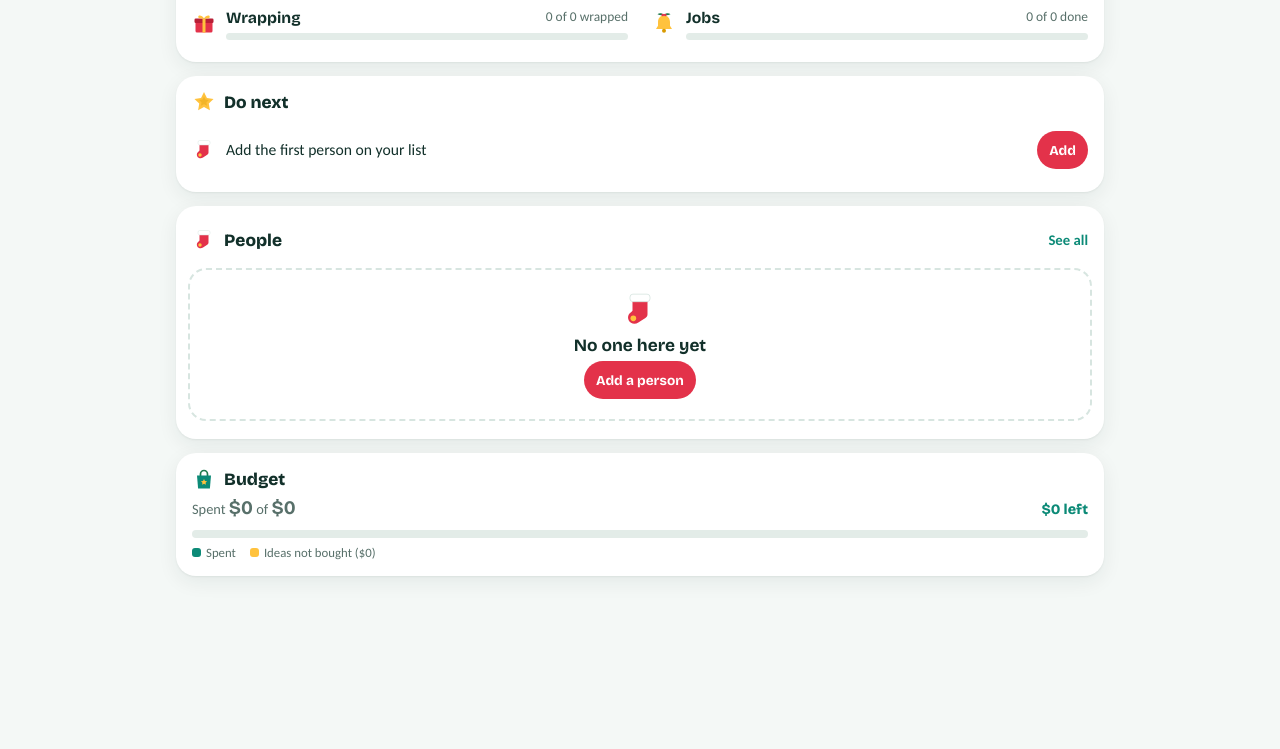
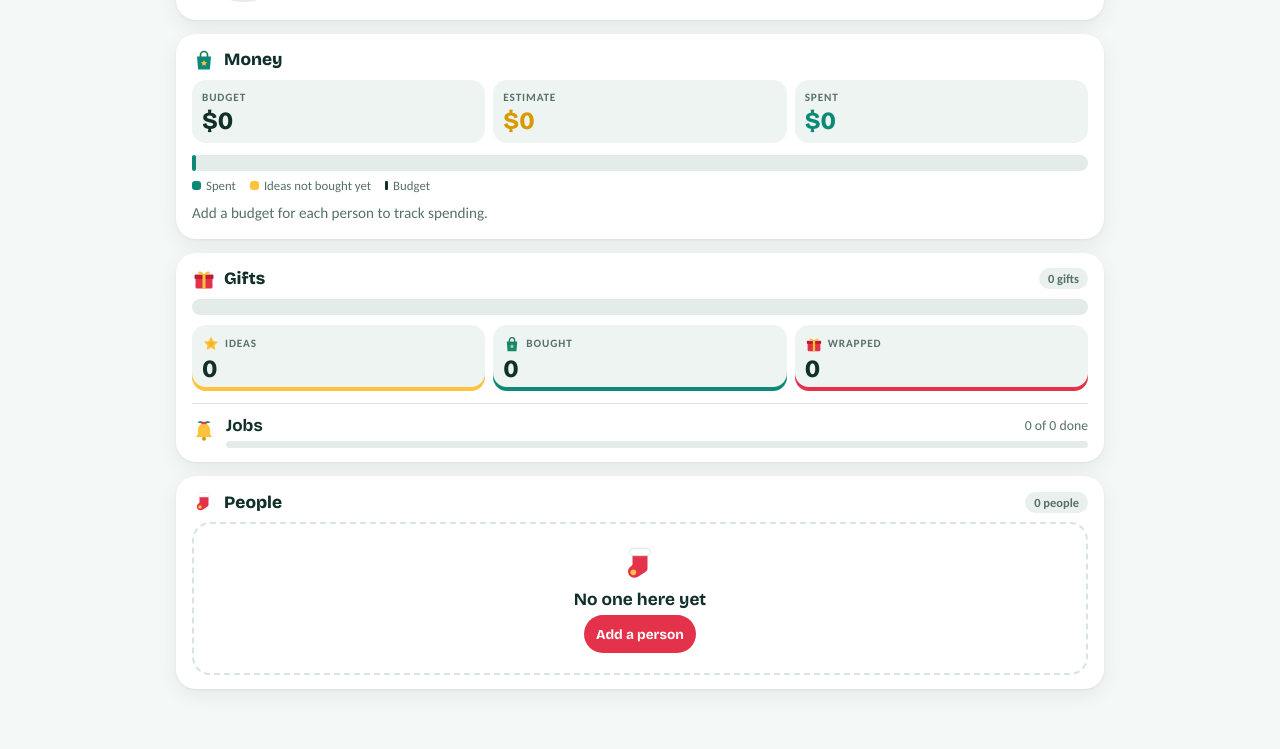
Before and after one commit to penelopebowling7-debug/ChristmasPlanner, a plain HTML site: page index.html in a window 1280 px wide. Shown: the part 459-1208 px from the top of the page. Before the commit the page ends 1095 px from the top, so only its background shows below. Drawn offline with nearby package versions, Linux system fonts and the light colour scheme.

Commit message:
Turn Home into a visual status summary
Replace the to-do list with a % ready ring, budget, estimate and spent,
gifts by status, jobs progress and everyone on the list.

Co-Authored-By: Claude Opus 5.5 <noreply@anthropic.com>
Claude-Session: https://claude.ai/code/session_01TU9xhN6Sdqrwz4MJwF7Zu1

```diff
--- a/index.html
+++ b/index.html
@@ -6,7 +6,7 @@
 <link rel="stylesheet" href="https://fonts.googleapis.com/css2?family=Bricolage+Grotesque:opsz,wght@12..96,500;12..96,700;12..96,800&family=Carlito:wght@400;700&display=swap">
 <style>
 /* Layout: phone first. Slim cherry header, one view at a time, tab bar at the thumb with a big + in the middle.
-   Home fits the essentials in about one screen: progress rows, a "Do next" list you can action in place, budget line, people strip.
+   Home is a visual summary only: % ready ring, money (budget, estimate, spent), gifts by status, and everyone on the list.
    Aussie summer Christmas: cherry, pine, sunshine gold. */
 :root{
   --bg:#F4F8F6; --card:#FFFFFF; --ink:#12302A; --muted:#58706A; --line:#D7E5E0; --track:#E3ECE8; --soft:#EEF4F1;
@@ -185,6 +185,47 @@ textarea{min-height:70px;resize:vertical}
 .sp .stock{width:46px;height:46px}
 .sp b{font-family:var(--display);font-size:.88rem;max-width:70px;overflow:hidden;text-overflow:ellipsis;white-space:nowrap}
 .sp small{display:flex;align-items:center;gap:4px;font-size:.72rem;color:var(--muted);white-space:nowrap}
+
+
+.hero2{display:flex;align-items:center;gap:16px}
+.hero2 h3{font-size:1.25rem;font-weight:800}
+.hero2 p{color:var(--muted);font-size:.92rem}
+.ring{width:104px;height:104px;flex:none;display:block}
+.tiles3{display:grid;grid-template-columns:repeat(3,minmax(0,1fr));gap:8px}
+.tile{background:var(--soft);border:0;border-radius:14px;padding:10px 10px 9px;display:grid;gap:3px;text-align:left;min-width:0;color:var(--ink)}
+.tile small{font-size:.7rem;letter-spacing:.08em;text-transform:uppercase;font-weight:700;color:var(--muted);display:flex;align-items:center;gap:5px}
+.tile small .ic{width:18px;height:18px}
+.tile b{font-family:var(--display);font-weight:800;font-size:clamp(1.15rem,5.2vw,1.55rem);font-variant-numeric:tabular-nums;line-height:1.05}
+.tile.t-spent b{color:var(--teal)} .tile.t-est b{color:var(--gold-deep)}
+.tile.t-idea{box-shadow:inset 0 -4px 0 var(--gold)} .tile.t-bought{box-shadow:inset 0 -4px 0 var(--teal)} .tile.t-wrapped{box-shadow:inset 0 -4px 0 var(--cherry)}
+.mbar{position:relative;height:16px;border-radius:999px;background:var(--track);margin-top:12px}
+.mbar i{position:absolute;top:0;bottom:0;left:0;border-radius:999px}
+.mbar .est{background:repeating-linear-gradient(135deg,var(--gold) 0 6px,color-mix(in srgb,var(--gold) 55%,transparent) 6px 12px)}
+.mbar .sp{background:var(--teal)}
+.mbar .bud{position:absolute;top:-5px;bottom:-5px;width:3px;border-radius:2px;background:var(--ink);transform:translateX(-1.5px)}
+.legend .lb::before{background:var(--ink);width:3px;border-radius:1px}
+.mnote{margin-top:8px;font-weight:700;font-size:.95rem}
+.mnote.good{color:var(--good)} .mnote.bad{color:var(--bad)} .mnote.none{color:var(--muted);font-weight:400}
+.sbar{display:flex;height:16px;border-radius:999px;overflow:hidden;background:var(--track);gap:2px}
+.sbar i{display:block;height:100%}
+.jobline{margin-top:12px;width:100%;border:0;background:none;padding:10px 0 0;border-top:1px solid var(--line);display:grid;grid-template-columns:auto minmax(0,1fr) auto;gap:4px 10px;align-items:center;text-align:left;color:var(--ink)}
+.jobline .ic{grid-row:1 / 3}
+.jobline b{font-family:var(--display)}
+.jobline small{color:var(--muted);font-size:.86rem}
+.jobline .pb{grid-column:2 / 4;height:7px;border-radius:999px;background:var(--track);overflow:hidden}
+.jobline .pb i{display:block;height:100%;background:var(--plum);border-radius:999px}
+.hp{display:grid;grid-template-columns:auto minmax(0,1fr) auto;gap:3px 12px;align-items:center;width:100%;border:0;background:none;text-align:left;padding:9px 0;border-bottom:1px solid var(--line);color:var(--ink)}
+.hp:last-child{border-bottom:0}
+.hp .stock{grid-row:1 / 3;width:42px;height:42px}
+.hp .nm{display:flex;align-items:center;gap:8px;min-width:0;flex-wrap:wrap}
+.hp .nm b{font-family:var(--display);font-size:1.05rem}
+.hp .amt{text-align:right;font-size:.82rem;color:var(--muted);font-variant-numeric:tabular-nums;white-space:nowrap}
+.hp .amt b{font-family:var(--display);font-size:.98rem;color:var(--ink)}
+.hp .pbar{grid-column:2 / 4;position:relative;height:7px;border-radius:999px;background:var(--track);overflow:hidden}
+.hp .pbar i{position:absolute;top:0;bottom:0;left:0;border-radius:999px}
+.hp .pbar .est{background:repeating-linear-gradient(135deg,var(--gold) 0 5px,color-mix(in srgb,var(--gold) 55%,transparent) 5px 10px)}
+.hp .pbar .sp{background:var(--teal)}
+.hp .pbar.over .sp{background:var(--bad)}
 
 /* ---------- People ---------- */
 .plist{background:var(--card);border-radius:20px;box-shadow:var(--shadow);padding:2px 14px}
@@ -371,23 +412,26 @@ dialog::backdrop{background:rgba(12,28,25,.55)}
 
   <!-- HOME -->
   <section class="view" id="v-home">
-    <div class="card">
-      <div class="ready"><div class="big" id="h-overall">0%</div><div><h3 id="h-headline">Let's get Christmas sorted</h3><p id="h-sub">Tap a row to jump straight to it.</p></div></div>
-      <div class="prows" id="h-prows"></div>
+    <div class="card hero2">
+      <div id="h-ring"></div>
+      <div style="min-width:0;display:grid;gap:4px"><h3 id="h-headline">Let's get Christmas sorted</h3><p id="h-sub"></p></div>
     </div>
     <div class="card">
-      <div class="cardhead"><h3><svg class="ic"><use href="#i-star"/></svg>Do next</h3></div>
-      <div class="todos" id="h-todos"></div>
+      <div class="cardhead"><h3><svg class="ic"><use href="#i-bag"/></svg>Money</h3><span class="chip none" id="h-noprice" hidden></span></div>
+      <div class="tiles3" id="h-money"></div>
+      <div class="mbar" id="h-mbar"></div>
+      <div class="legend"><span>Spent</span><span class="lp">Ideas not bought yet</span><span class="lb">Budget</span></div>
+      <p class="mnote" id="h-mnote"></p>
     </div>
     <div class="card">
-      <div class="cardhead"><h3><svg class="ic"><use href="#i-stocking"/></svg>People</h3><button class="link" data-go="people">See all</button></div>
-      <div class="strip" id="h-strip"></div>
+      <div class="cardhead"><h3><svg class="ic"><use href="#i-gift"/></svg>Gifts</h3><span class="chip none" id="h-gcount">0 gifts</span></div>
+      <div class="sbar" id="h-sbar"></div>
+      <div class="tiles3" id="h-status" style="margin-top:10px"></div>
+      <button class="jobline" data-go="jobs" id="h-jobs"></button>
     </div>
     <div class="card">
-      <div class="cardhead" style="margin-bottom:4px"><h3><svg class="ic"><use href="#i-bag"/></svg>Budget</h3></div>
-      <div class="budget-line"><span>Spent <b id="s-spent">$0</b> of <b id="s-budget">$0</b></span><span class="left" id="s-left">$0 left</span></div>
-      <div class="bar" id="s-bar"><i class="plan"></i><i class="spent"></i></div>
-      <div class="legend"><span>Spent</span><span class="lp" id="s-plan-label">Ideas not bought yet</span></div>
+      <div class="cardhead"><h3><svg class="ic"><use href="#i-stocking"/></svg>People</h3><span class="chip none" id="h-pcount">0 people</span></div>
+      <div id="h-people"></div>
     </div>
   </section>
 
@@ -565,7 +609,7 @@ dialog::backdrop{background:rgba(12,28,25,.55)}
   const STATUS=["idea","bought","wrapped"];
   const SL={idea:"Idea",bought:"Bought",wrapped:"Wrapped"};
   const SICON={idea:"i-star",bought:"i-bag",wrapped:"i-gift"};
-  const STAGE={none:{t:"Needs an idea",c:"none",d:"var(--line)"},shop:{t:"Shopping",c:"warn",d:"var(--warn)"},wrap:{t:"To wrap",c:"info",d:"var(--info)"},done:{t:"All wrapped",c:"good",d:"var(--good)"}};
+  const STAGE={none:{t:"Needs an idea",c:"none",d:"var(--line)"},shop:{t:"Ideas to buy",c:"warn",d:"var(--warn)"},wrap:{t:"To wrap",c:"info",d:"var(--info)"},done:{t:"All wrapped",c:"good",d:"var(--good)"}};
   const JOB_IDEAS=["Buy wrapping paper, tape and tags","Write Christmas cards","Check last postage dates for interstate gifts","Plan Christmas Day food","Order the ham or seafood","Put up the tree and lights","Buy batteries for toys","Teacher and coach gifts","Stock up on ice and drinks","Charge the camera and phones","Plan what everyone is wearing","Book Boxing Day plans"];
   const S={people:[],gifts:[],jobs:[]};
   let db=null,sampleFn=null,view="home",prevView="home",personId=null,gStatus="all",gPerson="all",jobWhen="";
@@ -659,48 +703,53 @@ dialog::backdrop{background:rgba(12,28,25,.55)}
     return opts.filter((o,i,a)=>a.findIndex(x=>x[0]===o[0])===i);
   }
 
-  /* ---------- Do next ---------- */
-  function todos(){
-    const out=[];
-    if(!S.people.length)return [`<div class="todo">${ic("i-stocking")}<span class="tx">Add the first person on your list</span><button class="btn small" data-act="add-person">Add</button></div>`];
-    S.people.filter(p=>{const s=pstats(p);return s.budget!==null&&s.spent>s.budget}).slice(0,1).forEach(p=>out.push(`<div class="todo">${ic("i-bag")}<button class="tx" data-act="person:${esc(p.id)}"><b>${esc(p.name)}</b> is over budget<small>Tap to review</small></button></div>`));
-    const bought=S.gifts.filter(g=>g.status==="bought");
-    bought.slice(0,2).forEach(g=>out.push(`<div class="todo">${ic("i-gift")}<button class="tx" data-edit-gift="${esc(g.id)}">Wrap <b>${esc(g.title)}</b><small>For ${esc(nameOf(g.personId))}${g.hidden?" · hidden: "+esc(g.hidden):""}</small></button><button class="btn small" data-act="status:${esc(g.id)}:wrapped">Wrapped</button></div>`));
-    const ideas=S.gifts.filter(g=>g.status==="idea").sort((a,b)=>(b.link?1:0)-(a.link?1:0));
-    ideas.slice(0,2).forEach(g=>out.push(`<div class="todo">${ic("i-bag")}<button class="tx" data-edit-gift="${esc(g.id)}">Buy <b>${esc(g.title)}</b><small>For ${esc(nameOf(g.personId))}${g.price?" · "+money(+g.price):""}</small></button><button class="btn small teal" data-act="status:${esc(g.id)}:bought">Bought</button></div>`));
-    const noIdeas=sortedPeople().filter(p=>!pstats(p).n);
-    noIdeas.slice(0,2).forEach(p=>out.push(`<div class="todo">${ic("i-star")}<button class="tx" data-act="person:${esc(p.id)}"><b>${esc(p.name)}</b> needs a gift idea</button><button class="btn small gold" data-act="quick:${esc(p.id)}">+ Idea</button></div>`));
-    sortJobs(S.jobs.filter(j=>!j.done)).slice(0,2).forEach(j=>out.push(jobRow(j,"todo")));
-    if(!out.length)out.push(`<div class="todo">${ic("i-tree")}<span class="tx"><b>Everything is sorted.</b> Pour a cold drink and enjoy it!</span></div>`);
-    return out.slice(0,6);
-  }
-
   /* ---------- Render ---------- */
   function render(){renderHome();renderPeople();renderPerson();renderGifts();renderJobs();tick()}
 
+  function bigRing(pct){
+    const c=2*Math.PI*42,len=Math.max(0,Math.min(1,pct))*c;
+    return `<svg class="ring" viewBox="0 0 104 104" role="img" aria-label="${Math.round(pct*100)} percent ready"><circle cx="52" cy="52" r="42" style="fill:none;stroke:var(--track);stroke-width:12"/>${len>0?`<circle cx="52" cy="52" r="42" style="fill:none;stroke:var(--cherry);stroke-width:12;stroke-linecap:round;stroke-dasharray:${len} ${c};transform:rotate(-90deg);transform-origin:50% 50%"/>`:""}<text x="52" y="54" text-anchor="middle" style="fill:var(--ink);font:800 26px var(--display)">${Math.round(pct*100)}%</text><text x="52" y="71" text-anchor="middle" style="fill:var(--muted);font:700 11px var(--body);letter-spacing:.08em">READY</text></svg>`;
+  }
+  function tile(cls,icon,label,val,act){return `<${act?`button data-act="${act}"`:"div"} class="tile ${cls}"><small>${icon?ic(icon):""}${label}</small><b>${val}</b></${act?"button":"div"}>`}
+
   function renderHome(){
     const T=totals();readyPct=Math.round(T.overall*100);
-    $("h-overall").textContent=readyPct+"%";
-    const head=!T.P?["Let's get Christmas sorted","Add the people you're buying for."]
-      :T.overall>=1?["Christmas is sorted!","Every gift wrapped, every job done."]
+    $("h-ring").innerHTML=bigRing(T.overall);
+    const head=!T.P?["Let's get Christmas sorted","Add the people you're buying for to see your progress."]
+      :T.overall>=1?["Christmas is sorted!","Every gift wrapped and every job done."]
       :T.overall>=.6?["Finish line in sight","You're well ahead of the rush."]
       :T.overall>=.25?["Nicely underway","Little and often gets it done."]
-      :["Off to a festive start","Tap a row to jump straight to it."];
-    $("h-headline").textContent=head[0];$("h-sub").textContent=head[1];
-    const rows=[
-      {k:"Planning",ic:"i-star",col:"var(--gold)",p:T.parts[0],t:`${T.planned} of ${T.P} people`,go:"people"},
-      {k:"Shopping",ic:"i-bag",col:"var(--teal)",p:T.parts[1],t:`${T.GB} of ${T.G} bought`,go:"filter:idea"},
-      {k:"Wrapping",ic:"i-gift",col:"var(--cherry)",p:T.parts[2],t:`${T.GW} of ${T.G} wrapped`,go:"filter:bought"},
-      {k:"Jobs",ic:"i-bell",col:"var(--plum)",p:T.parts[3],t:`${T.JD} of ${T.JT} done`,go:"jobs"}];
-    $("h-prows").innerHTML=rows.map(r=>`<button class="prow" data-act="${r.go}">${ic(r.ic)}<b>${r.k}</b><small>${r.t}</small><span class="pb"><i style="width:${Math.round(r.p*100)}%;background:${r.col}"></i></span></button>`).join("");
-    $("h-todos").innerHTML=todos().join("");
-    $("s-spent").textContent=money(T.ts);$("s-budget").textContent=money(T.tb);
-    const left=T.tb-T.ts;$("s-left").textContent=money(Math.abs(left))+(left<0?" over":" left");$("s-left").classList.toggle("over",left<0);
-    $("s-plan-label").textContent="Ideas not bought ("+money(T.tp)+")";
-    setBar($("s-bar"),T.ts,T.tp,T.tb||null);
-    $("h-strip").innerHTML=S.people.length?sortedPeople().map(p=>{const s=pstats(p);
-      return `<button class="sp" data-act="person:${esc(p.id)}">${stocking(p)}<b>${esc(p.name)}</b><small><span class="dot" style="background:${STAGE[s.stage].d}"></span>${s.n} ${plural(s.n,"gift")}</small></button>`}).join("")+`<button class="sp" data-act="add-person"><svg class="stock" viewBox="0 0 48 48" aria-hidden="true"><rect x="6" y="6" width="36" height="36" rx="12" style="fill:none;stroke:var(--line);stroke-width:2.5;stroke-dasharray:5 4"/><path d="M24 16v16M16 24h16" style="stroke:var(--muted);stroke-width:3;stroke-linecap:round"/></svg><b>Add</b><small>&nbsp;</small></button>`
-      :`<div class="empty" style="flex:1">${ic("i-stocking")}<h3>No one here yet</h3><button class="btn small" data-act="add-person">Add a person</button></div>`;
+      :["Off to a festive start","Plenty of time to get it all sorted."];
+    const sorted=S.people.filter(p=>pstats(p).stage==="done").length;
+    $("h-headline").textContent=head[0];
+    $("h-sub").textContent=head[1]+(T.P?` ${sorted} of ${T.P} ${plural(T.P,"person","people")} fully wrapped.`:"");
+
+    const est=T.ts+T.tp;
+    $("h-money").innerHTML=tile("","","Budget",money(T.tb))+tile("t-est","","Estimate",money(est))+tile("t-spent","","Spent",money(T.ts));
+    const scale=Math.max(T.tb,est,1);
+    $("h-mbar").innerHTML=`<i class="est" style="width:${est/scale*100}%"></i><i class="sp" style="width:${T.ts/scale*100}%"></i>${T.tb?`<span class="bud" style="left:${T.tb/scale*100}%"></span>`:""}`;
+    const nm=$("h-mnote");
+    if(!T.tb){nm.className="mnote none";nm.textContent="Add a budget for each person to track spending."}
+    else if(est>T.tb){nm.className="mnote bad";nm.textContent=`Estimate is ${money(est-T.tb)} over budget`}
+    else{nm.className="mnote good";nm.textContent=`${money(T.tb-est)} still free after your ideas`}
+    const noPrice=S.gifts.filter(g=>g.price==null||g.price==="").length;
+    $("h-noprice").hidden=!noPrice;$("h-noprice").textContent=`${noPrice} ${plural(noPrice,"gift")} with no price`;
+
+    const I=T.G-T.GB,B=T.GB-T.GW,W=T.GW;
+    $("h-gcount").textContent=`${T.G} ${plural(T.G,"gift")}`;
+    $("h-sbar").innerHTML=T.G?`<i style="width:${W/T.G*100}%;background:var(--cherry)"></i><i style="width:${B/T.G*100}%;background:var(--teal)"></i><i style="width:${I/T.G*100}%;background:var(--gold)"></i>`:"";
+    $("h-status").innerHTML=tile("t-idea","i-star","Ideas",I,"filter:idea")+tile("t-bought","i-bag","Bought",B,"filter:bought")+tile("t-wrapped","i-gift","Wrapped",W,"filter:wrapped");
+    $("h-jobs").innerHTML=`${ic("i-bell")}<b>Jobs</b><small>${T.JD} of ${T.JT} done</small><span class="pb"><i style="width:${T.JT?T.JD/T.JT*100:0}%"></i></span>`;
+
+    $("h-pcount").textContent=`${T.P} ${plural(T.P,"person","people")}`;
+    $("h-people").innerHTML=S.people.length?sortedPeople().map(p=>{
+      const s=pstats(p);const e=s.spent+s.plan;const sc=Math.max(s.budget||0,e,1);
+      return `<button class="hp" data-act="person:${esc(p.id)}">${stocking(p)}
+        <span class="nm"><b>${esc(p.name)}</b><span class="chip ${STAGE[s.stage].c}">${STAGE[s.stage].t}</span></span>
+        <span class="amt"><b>${money(s.spent)}</b>${s.budget===null?" no budget":" of "+money(s.budget)}</span>
+        <span class="pbar${s.budget!==null&&s.spent>s.budget?" over":""}"><i class="est" style="width:${e/sc*100}%"></i><i class="sp" style="width:${s.spent/sc*100}%"></i></span>
+      </button>`}).join("")
+      :`<div class="empty">${ic("i-stocking")}<h3>No one here yet</h3><button class="btn small" data-act="add-person">Add a person</button></div>`;
   }
 
   function renderPeople(){
```
